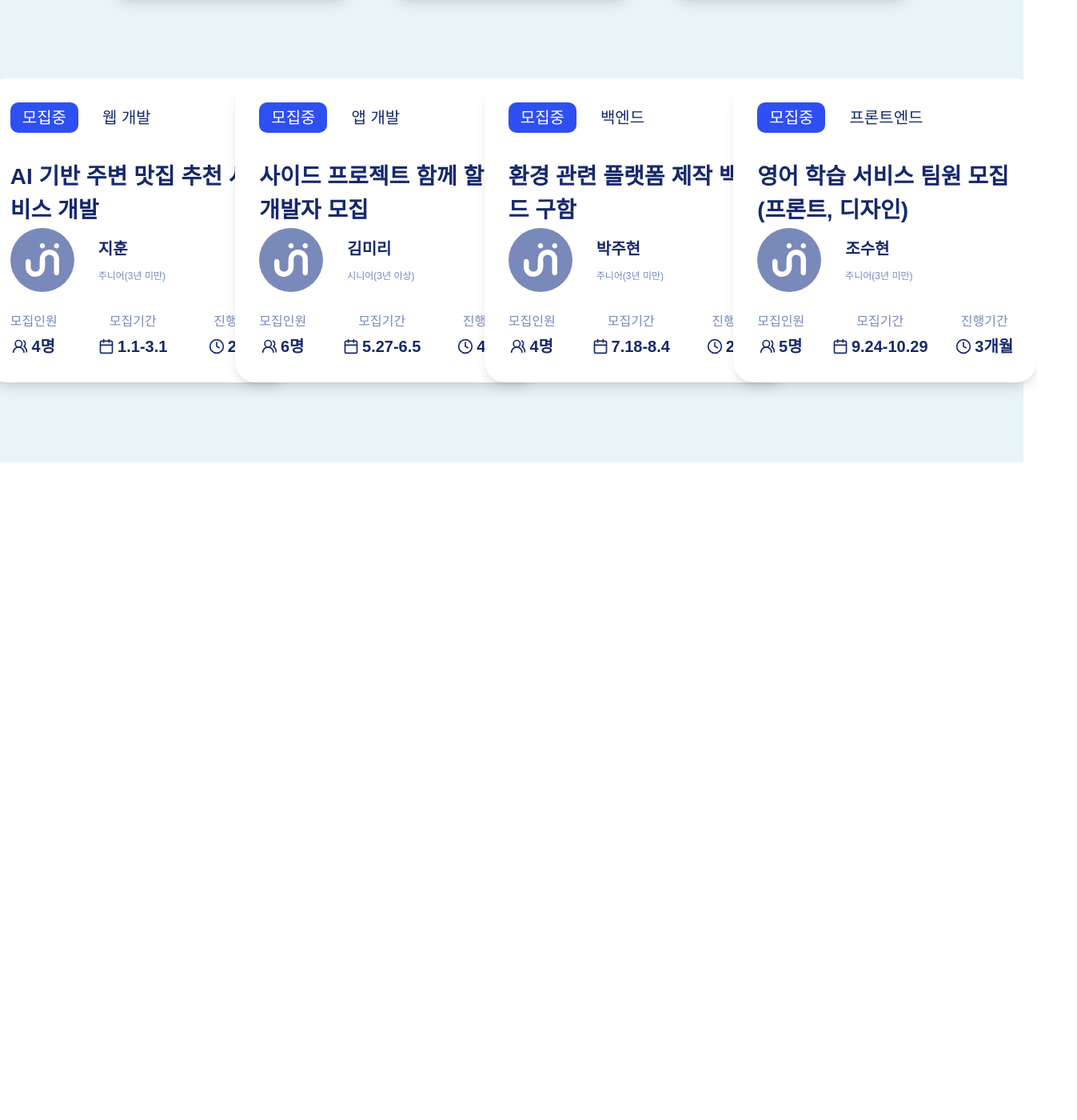
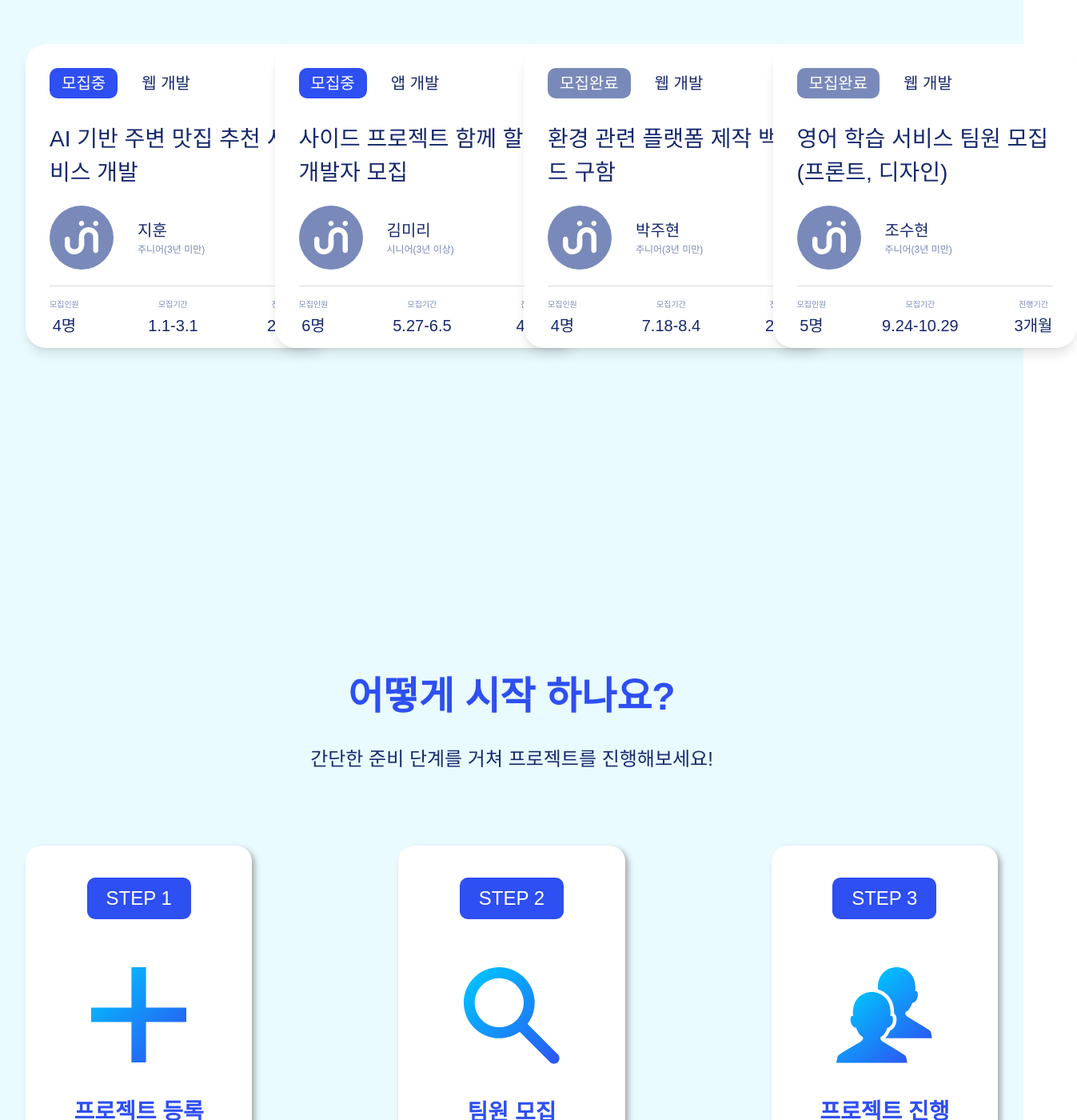
Before and after one commit to FRONTENDBOOTCAMP-14th/Final-project-team9, a Next.js app: page / in a window 1280 px wide. Shown: the part 1400-2800 px from the top of the page at 80% size, 1347 px wide, since content can reach past the window. Before the commit the page ends 1978 px from the top, so only its background shows below. Built offline with nearby package versions, Linux system fonts and the light colour scheme; a web font is replaced by a local one.

Commit message:
feat : main page 조립 완료

```diff
--- a/src/app/page.tsx
+++ b/src/app/page.tsx
@@ -1,4 +1,6 @@
 import Image from "next/image";
+import Footer from "@/components/common/footer/Footer";
+import GoTopButton from "@/components/common/GoTopButton";
 import Header from "@/components/common/header/Header";
 import MainPageProjectCard from "@/components/common/project-card/MainPageProjectCard";
 import MainPageButton from "@/components/mainpage/MainPageButton";
@@ -43,7 +45,8 @@ const projectsData = [
     duration: "2개월",
     skills: ["Node.js", "Python", "Django"],
     remain: 1,
-    category: "백엔드",
+    category: "웹 개발",
+    status: "모집완료",
   },
   {
     id: 4,
@@ -56,7 +59,8 @@ const projectsData = [
     duration: "3개월",
     skills: ["Vue.js", "Figma", "UI/UX"],
     remain: 2,
-    category: "프론트엔드",
+    category: "웹 개발",
+    status: "모집완료",
   },
 ];
 
@@ -108,7 +112,7 @@ export default function HomePage() {
       </section>
 
       {/* 통계 섹션 */}
-      <section className="bg-[#E8F4F8] py-[100px]">
+      <section className="bg-[#E9fbff] py-[100px]">
         <div className="max-w-[1920px] mx-auto px-8">
           <h2
             className={`text-center text-[48px] font-bold text-primary mb-[30px] ${jalnan.className}`}
@@ -120,9 +124,9 @@ export default function HomePage() {
           </p>
 
           {/* 통계 카드 */}
-          <div className="flex justify-center gap-[50px] mb-[100px]">
+          <div className="flex justify-center gap-[180px] mb-[57px]">
             {/* 사용자 수 */}
-            <div className="bg-white rounded-[20px] shadow-lg w-[300px] h-[200px] flex flex-col items-center pt-[27px]">
+            <div className="bg-white rounded-[20px] w-[300px] h-[200px] flex flex-col items-center pt-[27px]">
               <Image
                 src="/assets/user.svg"
                 alt="사용자"
@@ -135,7 +139,7 @@ export default function HomePage() {
             </div>
 
             {/* 진행중인 프로젝트 */}
-            <div className="bg-white rounded-[20px] shadow-lg w-[300px] h-[200px] flex flex-col items-center pt-[27px]">
+            <div className="bg-white rounded-[20px] w-[300px] h-[200px] flex flex-col items-center pt-[27px]">
               <Image
                 src="/assets/pencil.svg"
                 alt="프로젝트"
@@ -148,7 +152,7 @@ export default function HomePage() {
             </div>
 
             {/* 완성된 프로젝트 */}
-            <div className="bg-white rounded-[20px] shadow-lg w-[300px] h-[200px] flex flex-col items-center pt-[27px]">
+            <div className="bg-white rounded-[20px] w-[300px] h-[200px] flex flex-col items-center pt-[27px]">
               <div className="flex items-center justify-center w-[43px] h-[43px] mb-[16px]">
                 <Image
                   src="/assets/medal.svg"
@@ -164,13 +168,153 @@ export default function HomePage() {
           </div>
 
           {/* 프로젝트 카드 그리드 */}
-          <div className="grid grid-cols-1 md:grid-cols-2 xl:grid-cols-4 gap-[30px] justify-items-center max-w-[2100px] mx-auto">
+          <div className="grid grid-cols-1 md:grid-cols-2 xl:grid-cols-4 gap-x-[30px] gap-y-[30px] max-w-[2100px] mx-auto">
             {projectsData.map((project) => (
               <MainPageProjectCard key={project.id} {...project} />
             ))}
           </div>
         </div>
       </section>
+
+      {/* 시작 가이드 섹션 */}
+      <section className="bg-[#E9fbff] pt-[300px] pb-[100px]">
+        <div className="max-w-[1920px] mx-auto px-8">
+          <h2
+            className={`text-center text-[48px] font-bold text-primary mb-[24px] ${jalnan.className}`}
+          >
+            어떻게 시작 하나요?
+          </h2>
+          <p className="text-center text-[24px] text-deep mb-[90px]">
+            간단한 준비 단계를 거쳐 프로젝트를 진행해보세요!
+          </p>
+
+          {/* STEP 카드 */}
+          <div className="grid grid-cols-1 md:grid-cols-2 xl:grid-cols-3 gap-[30px] xl:gap-[183px] justify-items-center max-w-[1920px] mx-auto">
+            {/* STEP 1 */}
+            <div
+              className="bg-white rounded-[20px] w-full max-w-[418px] h-[584px] flex flex-col items-center pt-[40px] px-[30px]"
+              style={{ boxShadow: "4px 4px 7px #aaaaaa" }}
+            >
+              <span className="bg-primary text-white text-[24px] px-[24px] py-[8px] rounded-[10px] mb-[60px] whitespace-nowrap">
+                STEP 1
+              </span>
+              <Image
+                src="/assets/step1.svg"
+                alt="프로젝트 등록"
+                width={120}
+                height={120}
+                className="mb-[40px] flex-shrink-0"
+              />
+              <h3
+                className={`text-[28px] font-bold text-primary mb-[51px] whitespace-nowrap ${jalnan.className}`}
+              >
+                프로젝트 등록
+              </h3>
+              <p className="text-center text-[24px] text-deep leading-relaxed break-keep">
+                아이디어와 함께 제작할 팀원을
+                <br />
+                찾는 프로젝트를 등록하거나
+                <br />
+                조건에 맞는 프로젝트를 찾아보세요
+              </p>
+            </div>
+
+            {/* STEP 2 */}
+            <div
+              className="bg-white rounded-[20px] w-full max-w-[418px] h-[584px] flex flex-col items-center pt-[40px] px-[30px]"
+              style={{ boxShadow: "4px 4px 7px #aaaaaa" }}
+            >
+              <span className="bg-primary text-white text-[24px] px-[24px] py-[8px] rounded-[10px] mb-[60px] whitespace-nowrap">
+                STEP 2
+              </span>
+              <Image
+                src="/assets/step2.svg"
+                alt="팀원 모집"
+                width={120}
+                height={120}
+                className="mb-[40px] flex-shrink-0"
+              />
+              <h3
+                className={`text-[28px] font-bold text-primary mb-[51px] whitespace-nowrap ${jalnan.className}`}
+              >
+                팀원 모집
+              </h3>
+              <p className="text-center text-[24px] text-deep leading-relaxed break-keep">
+                해당 아이디어에 관심있는
+                <br />
+                사용자들이 프로젝트에 지원합니다
+              </p>
+            </div>
+
+            {/* STEP 3 */}
+            <div
+              className="bg-white rounded-[20px] w-full max-w-[418px] h-[584px] flex flex-col items-center pt-[40px] px-[30px]"
+              style={{ boxShadow: "4px 4px 7px #aaaaaa" }}
+            >
+              <span className="bg-primary text-white text-[24px] px-[24px] py-[8px] rounded-[10px] mb-[60px] whitespace-nowrap">
+                STEP 3
+              </span>
+              <Image
+                src="/assets/step3.svg"
+                alt="프로젝트 진행"
+                width={120}
+                height={120}
+                className="mb-[40px] flex-shrink-0"
+              />
+              <h3
+                className={`text-[28px] font-bold text-primary mb-[51px] whitespace-nowrap ${jalnan.className}`}
+              >
+                프로젝트 진행
+              </h3>
+              <p className="text-center text-[24px] text-deep leading-relaxed break-keep">
+                팀 구성을 완료하고
+                <br />
+                함께 프로젝트를 진행하세요
+              </p>
+            </div>
+          </div>
+        </div>
+      </section>
+
+      {/* CTA 섹션 */}
+      <section className="relative bg-deep py-[150px]">
+        {/* 중앙 배경 이미지 */}
+        <div
+          className="flex items-center justify-center pointer-events-none"
+          style={{ filter: "drop-shadow(6px 6px 30px #ffffff)" }}
+        >
+          <Image
+            src="/assets/joyin-bg.png"
+            alt="CTA Background"
+            width={1620}
+            height={780}
+            className="rounded-[40px]"
+            quality={100}
+          />
+        </div>
+
+        {/* 컨텐츠 */}
+        <div className="absolute inset-0 flex items-center justify-center z-10">
+          <div className="max-w-[1920px] mx-auto px-8 text-center">
+            <h2
+              className={`text-white text-[80px] mb-[50px] ${jalnan.className}`}
+            >
+              지금 바로 시작해보세요!
+            </h2>
+            <p className="text-deep text-[28px] leading-relaxed">
+              상상하고 있는 아이디어를 사람들과 함께 제작하거나,
+              <br />
+              흥미로운 주제의 프로젝트에 참여해보세요!
+            </p>
+          </div>
+        </div>
+      </section>
+
+      {/* 푸터 */}
+      <Footer />
+
+      {/* GoTop 버튼 */}
+      <GoTopButton />
     </div>
   );
 }
--- a/src/components/common/project-card/MainPageProjectCard.tsx
+++ b/src/components/common/project-card/MainPageProjectCard.tsx
@@ -1,6 +1,5 @@
 "use client";
 
-import { Calendar, Clock, UsersRound } from "lucide-react";
 import Image from "next/image";
 
 interface MainPageProjectCardProps {
@@ -12,6 +11,7 @@ interface MainPageProjectCardProps {
   period: string;
   duration: string;
   category: string;
+  status?: string;
 }
 
 /**
@@ -26,51 +26,50 @@ export default function MainPageProjectCard({
   period,
   duration,
   category,
+  status = "모집중",
 }: MainPageProjectCardProps) {
   return (
     <div className="flex flex-col w-[380px] h-[380px] bg-white rounded-[26px] shadow-lg p-[30px]">
       <div className="flex items-center justify-between">
         <div className="flex items-center gap-[30px]">
-          <span className="bg-primary text-white text-5 px-[15px] py-1 rounded-[10px]">
-            모집중
+          <span
+            className={`text-white text-5 px-[15px] py-1 rounded-[10px] ${status === "모집완료" ? "bg-gray" : "bg-primary"}`}
+          >
+            {status}
           </span>
           <span className="text-deep text-5">{category}</span>
         </div>
       </div>
 
-      <h2 className="text-7 font-bold text-deep mt-[34px]">{title}</h2>
+      <h2 className="text-7 text-deep mt-[30px]">{title}</h2>
 
-      <div className="flex items-center gap-[30px] mt-auto">
+      <div className="flex items-center gap-[30px] mt-[20px]">
         <Image
           src="/assets/no-profile.svg"
           alt="프로필"
           width={80}
           height={80}
         />
-        <div className="flex flex-col gap-2.5">
-          <div className="font-bold text-deep text-5">{owner}</div>
+        <div className="flex flex-col">
+          <div className=" text-deep text-5">{owner}</div>
           <div className="text-3 text-gray">{level}</div>
         </div>
       </div>
 
-      <div className="flex justify-between items-center text-5 text-deep mt-[25px]">
+      <hr className="mt-[20px] mb-[15px] border-t border-[#d9d9d9]" />
+
+      <div className="flex justify-between items-center text-5 text-deep">
         <div className="flex flex-col items-center">
-          <span className="text-gray text-4 mb-[4px]">모집인원</span>
-          <span className="flex items-center gap-1 font-bold text-deep">
-            <UsersRound className="w-5 h-5" /> {members}명
-          </span>
+          <span className="text-gray text-[10px] mb-[4px]">모집인원</span>
+          <span className="text-deep">{members}명</span>
         </div>
         <div className="flex flex-col items-center">
-          <span className="text-gray text-4 mb-[4px]">모집기간</span>
-          <span className="flex items-center gap-1 font-bold text-deep">
-            <Calendar className="w-5 h-5" /> {period}
-          </span>
+          <span className="text-gray text-[10px] mb-[4px]">모집기간</span>
+          <span className="text-deep">{period}</span>
         </div>
         <div className="flex flex-col items-center">
-          <span className="text-gray text-4 mb-[4px]">진행기간</span>
-          <span className="flex items-center gap-1 font-bold text-deep">
-            <Clock className="w-5 h-5" /> {duration}
-          </span>
+          <span className="text-gray text-[10px] mb-[4px]">진행기간</span>
+          <span className="text-deep">{duration}</span>
         </div>
       </div>
     </div>
```
